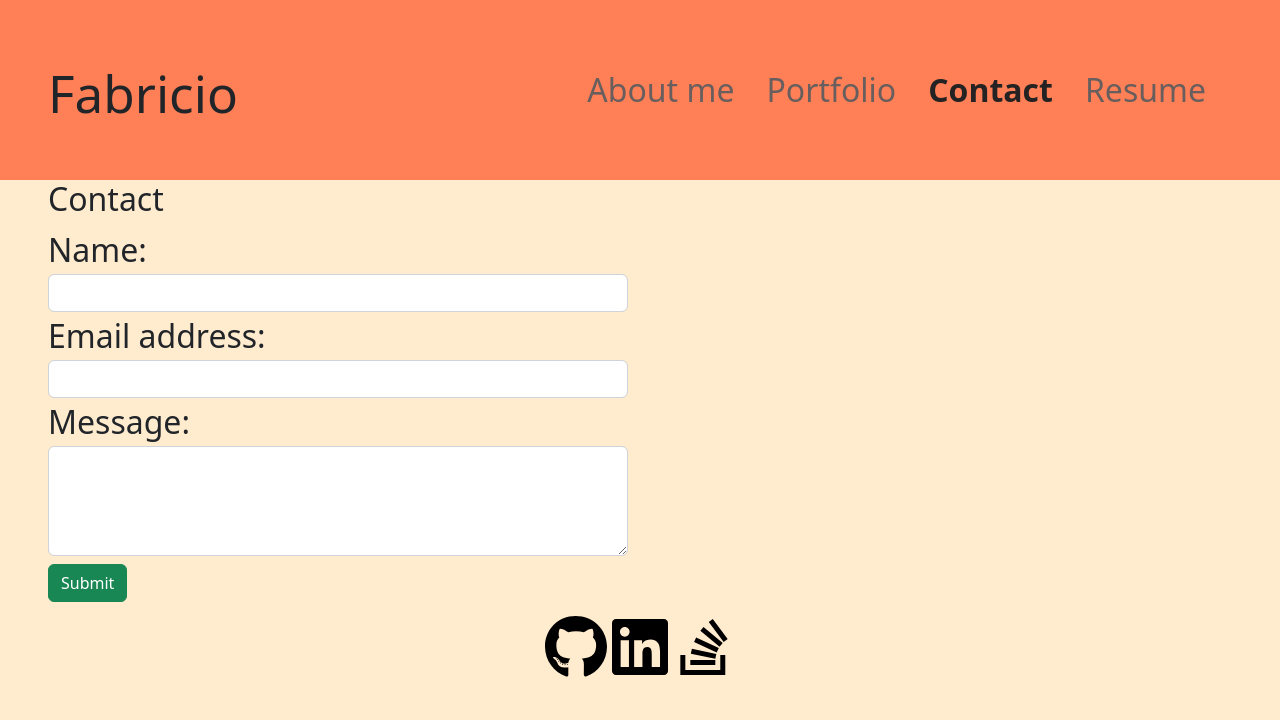
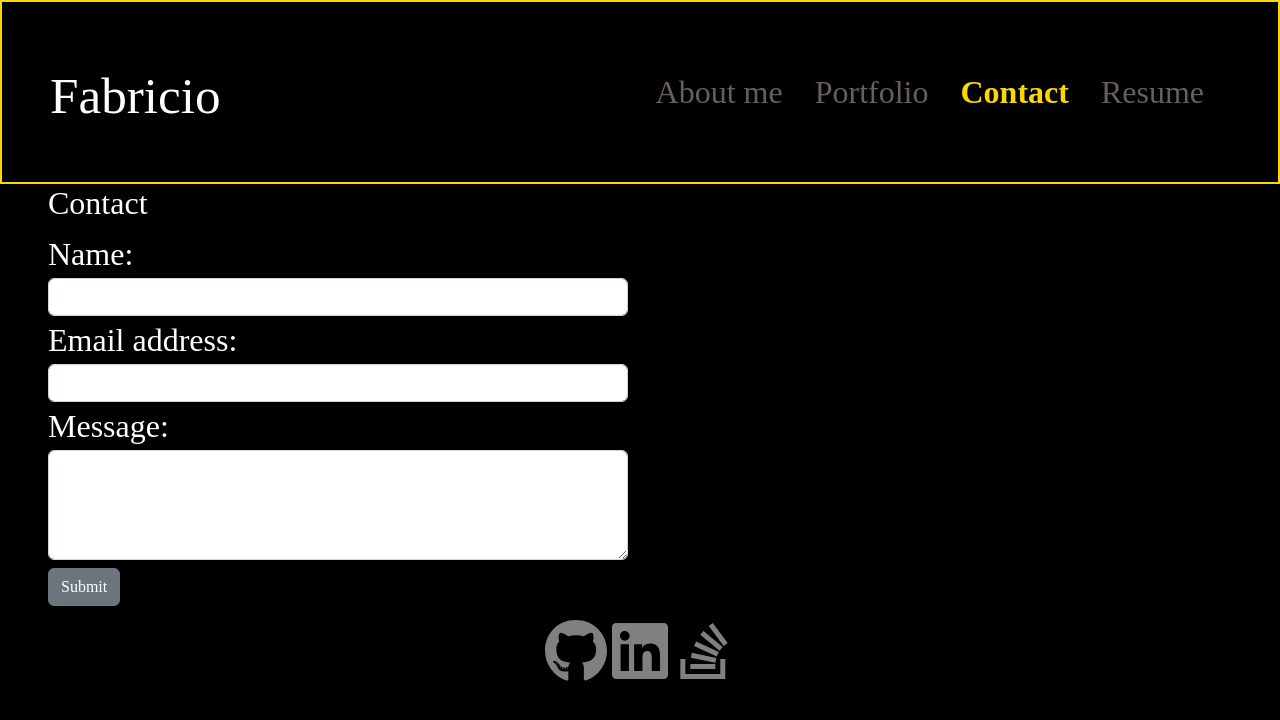
Before and after one commit to fabricioGuac/portfolio-v2, a React (Vite) app: page /contact in a window 1280 px wide. Shown: the top 720 px of the page. Built offline with nearby package versions, Linux system fonts and the light colour scheme.

Commit message:
works in the styling to give it a dark and gold color pallete

```diff
--- a/index.html
+++ b/index.html
@@ -6,8 +6,8 @@
     <meta name="viewport" content="width=device-width, initial-scale=1.0" />
     <title>Fabricio Portfolio</title>
   </head>
-  <body style="background-color: blanchedalmond;">
-    <div id="root"></div>
+  <body>
+    <div id="root" style="color: white;"></div>
     <script type="module" src="/src/main.jsx"></script>
   </body>
 </html>
--- a/src/pages/Contact.jsx
+++ b/src/pages/Contact.jsx
@@ -76,7 +76,7 @@ export default function Contact() {
             {fullForm.full ? '' : <h3 className='text-danger'>Form must contain {fullForm.target}</h3>}
 
             <div className="form-group mt-2">
-                    <button className="btn btn-success" type="submit" >Submit</button>
+                    <button className="btn btn-secondary" type="submit" >Submit</button>
                 </div>
         </form>
         </div>
--- a/src/style.css
+++ b/src/style.css
@@ -1,3 +1,8 @@
+*{
+    font-family:cursive;
+    background-color: #000;
+
+}
 
 h1{
     font-size: 3.2em;
@@ -9,12 +14,12 @@ ul{
 }
 
 a:not(.nav-link) {
-    color: black;
+    color: gray;
     text-decoration: none;
 }
 
 a:not(.nav-link):hover {
-    color: #242222;
+    color: gold;
     text-decoration: underline;
 }
 
@@ -34,11 +39,17 @@ label{
     font-size: 2em;
 }
 
+
+.btn:hover{
+background-color: gold;
+color: #000;
+}
+
 .head{
     display: flex;
     justify-content: space-between;
     padding: 3em;
-    background-color: rgba(255, 51, 0, 0.575);
+    border: 2px solid gold ;
 }
 
 .nav {
@@ -54,11 +65,11 @@ label{
 
 .nav-link.active {
     font-weight: bold;
-    color: #242222;
+    color: gold;
 }
 
 .nav-link:hover{
-    color: #242222;
+    color: gold;
 }
 
 .profile{
```
Also changed, not shown: 1 other file (tests, documents, lock files or other folders).
